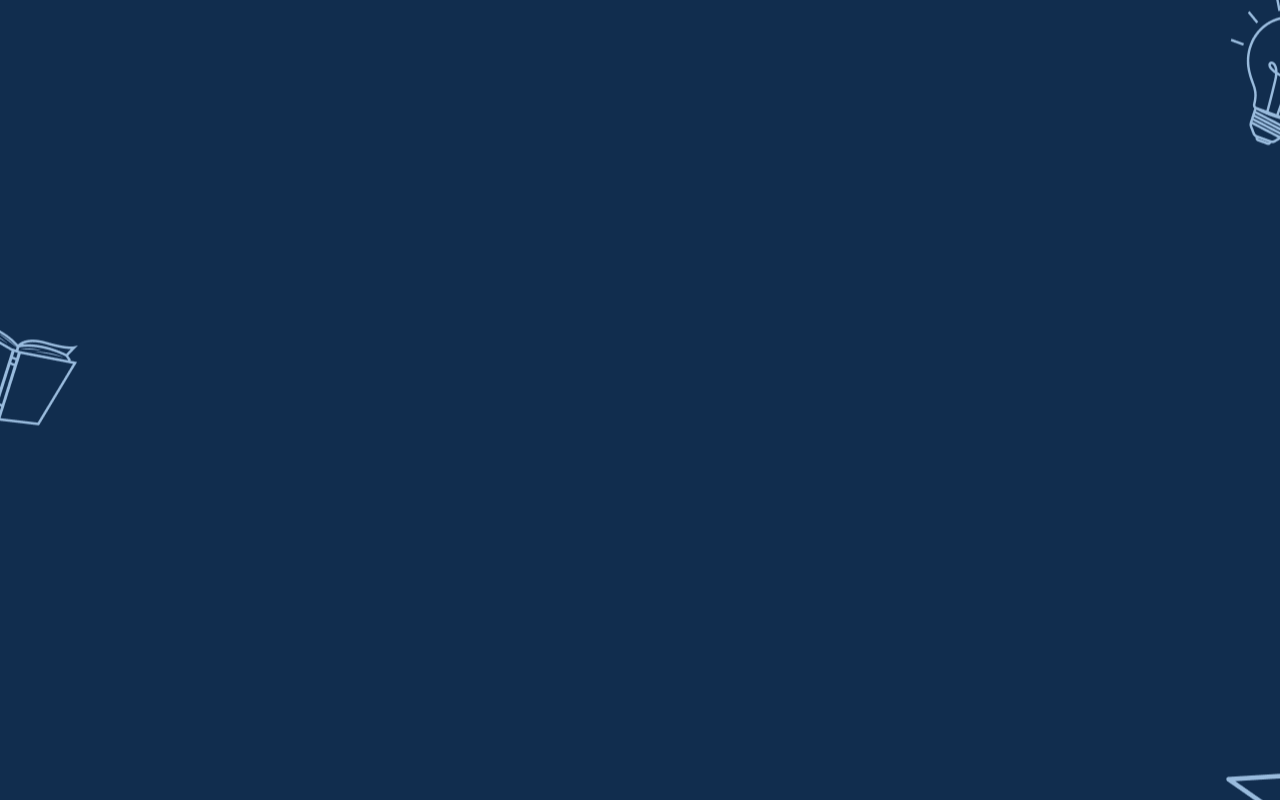
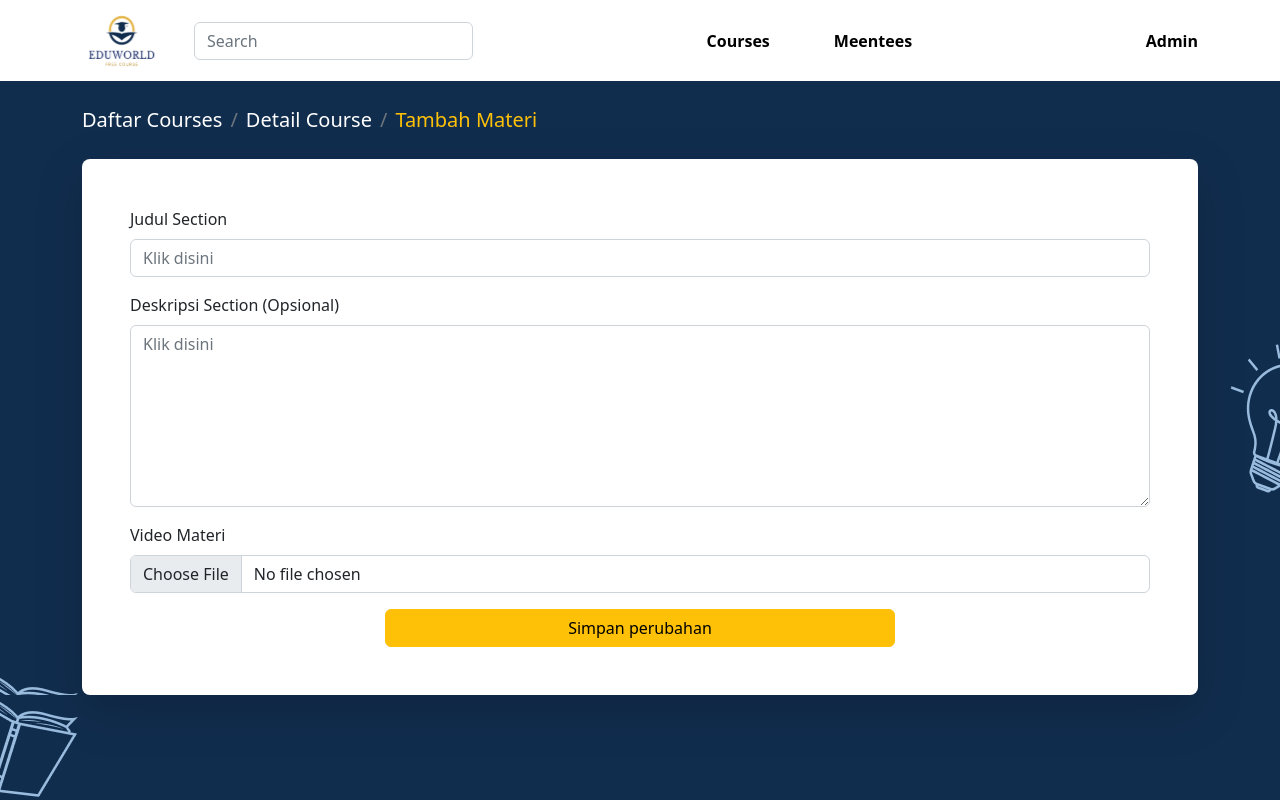
Before and after one commit to Kelompok14-LMS/React, a React (Create React App) app: page /add-material/1 in a window 1280 px wide. Before the commit this address had no page. Built offline with nearby package versions, Linux system fonts and the light colour scheme.

Commit message:
fixed route add material and  thumbnail detail course

```diff
--- a/src/components/Courses/Section.jsx
+++ b/src/components/Courses/Section.jsx
@@ -3,7 +3,7 @@ import { Accordion, Button, Dropdown } from "react-bootstrap";
 import { Link } from "react-router-dom";
 import Swal from "sweetalert2";
 
-export default function Section() {
+export default function Section({ id }) {
   const handleDelete = () =>
     Swal.fire({
       title: "Are you sure?",
@@ -54,7 +54,7 @@ export default function Section() {
                 deserunt mollit anim id est laborum.
               </p>
 
-              <Button variant="warning" as={Link} to="/add-module">
+              <Button variant="warning" as={Link} to={`/add-material/${id}`}>
                 + Tambah Materi
               </Button>
             </div>
--- a/src/pages/courses/AddMaterial.jsx
+++ b/src/pages/courses/AddMaterial.jsx
@@ -1,10 +1,11 @@
 import React, { useState } from "react";
 import { Button, Form } from "react-bootstrap";
-import { useNavigate } from "react-router-dom";
+import { useNavigate, useParams } from "react-router-dom";
 import Breadcrumb from "../../components/courses/Breadcrumb";
 import { useAddModuleMutation } from "../../store/features/courses/moduleSlice";
 
 export default function AddMaterial() {
+  const { id } = useParams();
   const navigate = useNavigate();
 
   const [title, setTitle] = useState();
@@ -33,10 +34,10 @@ export default function AddMaterial() {
     <>
       <div className="my-4">
         <Breadcrumb
+          link1="/courses"
           prev1="Daftar Courses"
-          link1="/courses"
+          link2={`/detail-course/${id}`}
           prev2="Detail Course"
-          link2="/detail-course"
           current="Tambah Materi"
         />
       </div>
--- a/src/pages/courses/DetailCourse.jsx
+++ b/src/pages/courses/DetailCourse.jsx
@@ -81,7 +81,7 @@ export default function DetailCourse() {
         <Form onSubmit={handleSubmit} key={course?.course_id}>
           <div
             className="upload-gambar"
-            style={{ backgroundImage: `url(${previewThumbnail ? previewThumbnail : course?.thumbnail})` }}
+            style={{ backgroundImage: `url("${previewThumbnail ? previewThumbnail : course?.thumbnail}")` }}
           >
             <Form.Group className="mb-3 text-center">
               <Form.Control type="file" className="d-none" ref={hiddenFileInput} onChange={onThumbnailChange} />
@@ -154,7 +154,7 @@ export default function DetailCourse() {
             </Button>
           </div>
           <div>
-            <Section />
+            <Section id={course?.course_id} />
           </div>
         </div>
       </div>
--- a/src/router/index.jsx
+++ b/src/router/index.jsx
@@ -17,7 +17,7 @@ export default function SetupRouter() {
             <Route path="/detail-course/:id" element={<DetailCourse />} />
             <Route path="/add-course" element={<AddCourses />} />
             <Route path="/add-section/:id" element={<AddSection />} />
-            <Route path="/add-material" element={<AddMaterial />} />
+            <Route path="/add-material/:id" element={<AddMaterial />} />
           </Route>
         </Routes>
       </BrowserRouter>
```
